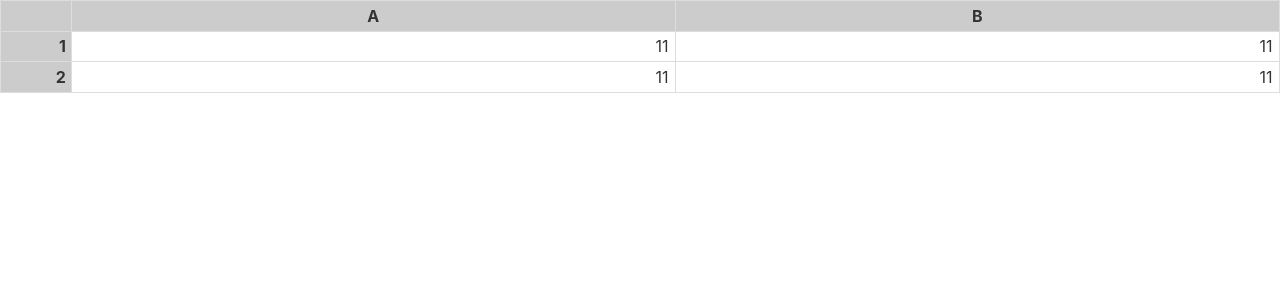
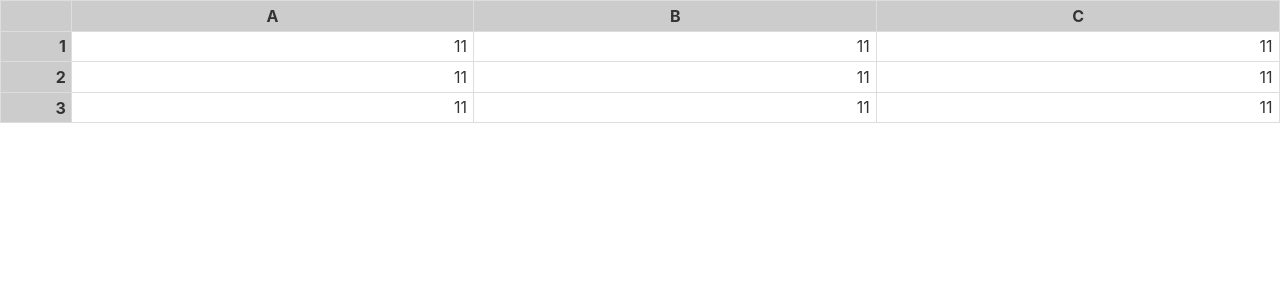
Before and after one commit to joshnuss/svelte-spreadsheet, a Svelte app: page / in a window 1280 px wide. Shown: the top 300 px of the page. Built offline with nearby package versions, Linux system fonts and the light colour scheme.

Commit message:
Adds store to Grid component

```diff
--- a/src/components/Grid.svelte
+++ b/src/components/Grid.svelte
@@ -1,26 +1,27 @@
 <script>
   import Cell from './Cell.svelte'
+  import {data} from '../store'
 </script>
 
 <table>
   <thead>
     <tr>
       <th width="60"/>
-      <th>A</th>
-      <th>B</th>
+      {#each $data.columns as column}
+        <th>{column}</th>
+      {/each}
     </tr>
   </thead>
   <tbody>
-    <tr>
-      <th>1</th>
-      <td class="input" tabindex="1"><Cell/></td>
-      <td class="input" tabindex="1"><Cell/></td>
-    </tr>
-    <tr>
-      <th>2</th>
-      <td class="input" tabindex="2"><Cell/></td>
-      <td class="input" tabindex="2"><Cell/></td>
-    </tr>
+    {#each $data.rows as row, i}
+      <tr>
+        <th>{i+1}</th>
+
+        {#each row as cell, j}
+          <td class="input" tabindex={j}><Cell/></td>
+        {/each}
+      </tr>
+    {/each}
   </tbody>
 </table>
 
```
